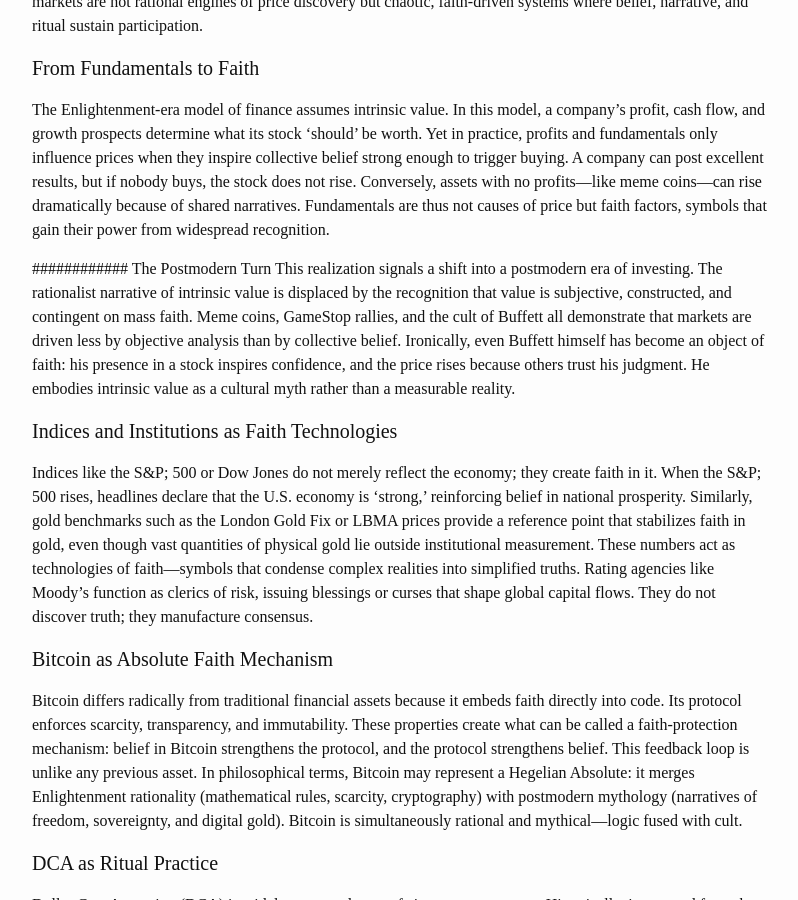
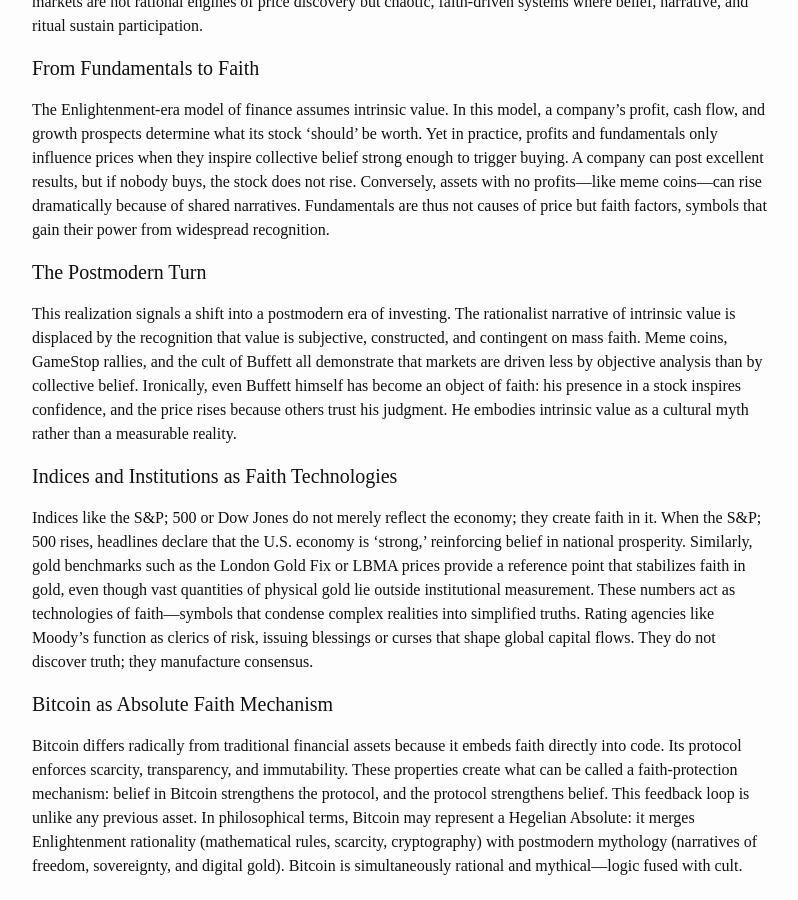
Before and after one commit to thisnat/the-archive, a Jekyll site: the page built from _posts/2025-9-1-postmodern-finance-and-the-faith-based-market.md, in a window 1280 px wide and 900 px high, scrolled down 319 px. Shown: the whole window, without its empty margins (238-1036 px from the left). Built offline with Jekyll 4.4.1, drawn with Linux system fonts in a browser that asks for light colours; some web fonts are replaced.

Commit message:
fix: markdown syntax

```diff
--- a/_posts/2025-9-1-postmodern-finance-and-the-faith-based-market.md
+++ b/_posts/2025-9-1-postmodern-finance-and-the-faith-based-market.md
@@ -10,7 +10,7 @@ This essay expands on a dialogue that began with a simple yet powerful observati
 #### From Fundamentals to Faith
 The Enlightenment-era model of finance assumes intrinsic value. In this model, a company’s profit, cash flow, and growth prospects determine what its stock 'should' be worth. Yet in practice, profits and fundamentals only influence prices when they inspire collective belief strong enough to trigger buying. A company can post excellent results, but if nobody buys, the stock does not rise. Conversely, assets with no profits—like meme coins—can rise dramatically because of shared narratives. Fundamentals are thus not causes of price but faith factors, symbols that gain their power from widespread recognition.
 
-############ The Postmodern Turn
+#### The Postmodern Turn
 This realization signals a shift into a postmodern era of investing. The rationalist narrative of intrinsic value is displaced by the recognition that value is subjective, constructed, and contingent on mass faith. Meme coins, GameStop rallies, and the cult of Buffett all demonstrate that markets are driven less by objective analysis than by collective belief. Ironically, even Buffett himself has become an object of faith: his presence in a stock inspires confidence, and the price rises because others trust his judgment. He embodies intrinsic value as a cultural myth rather than a measurable reality.
 
 #### Indices and Institutions as Faith Technologies
```
